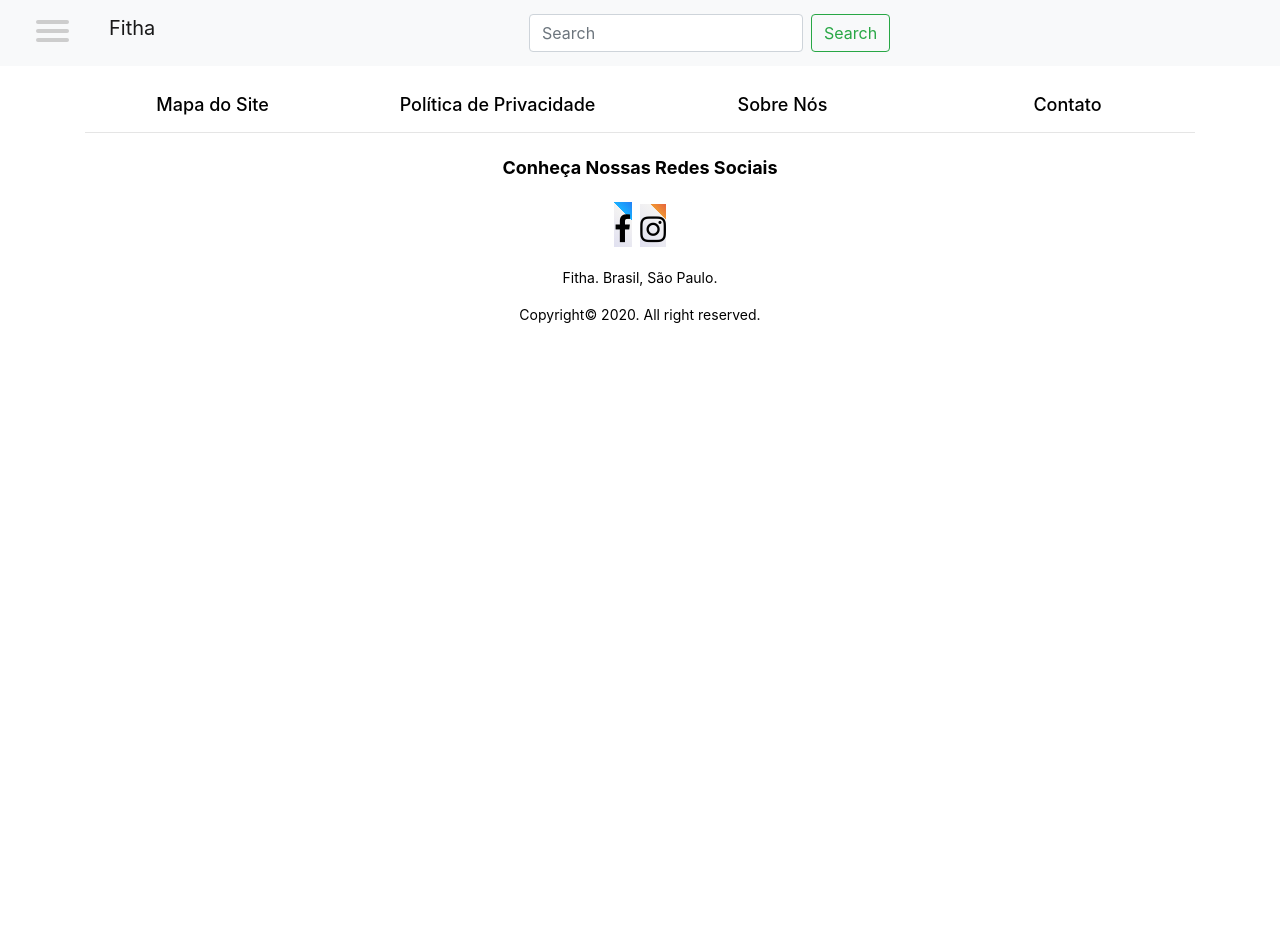
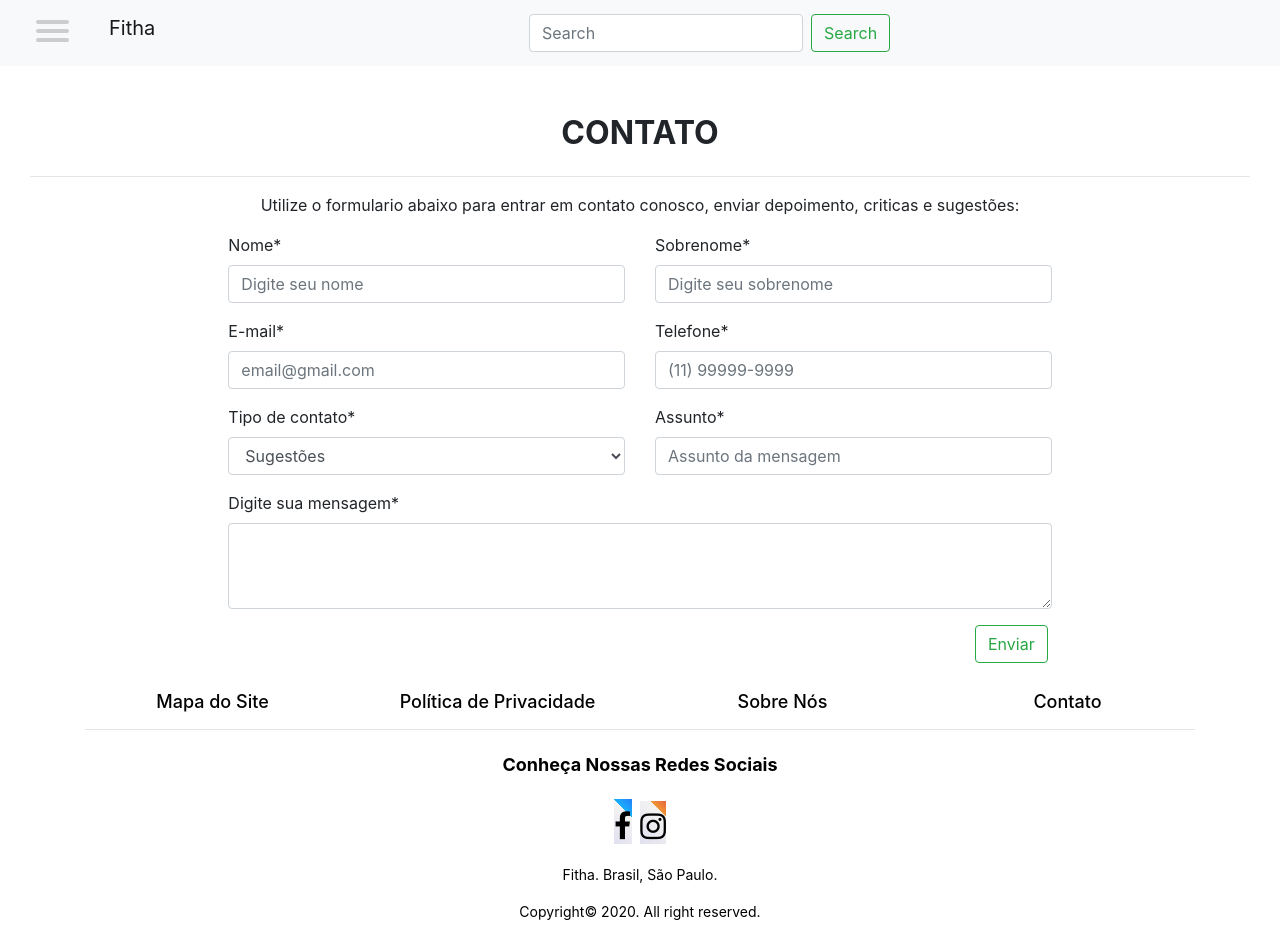
Before and after one commit to GuilhermeCLima/fitha, an Angular app in the folder fithadeploy/fitha-api/Fitha/: page /contato in a window 1280 px wide. Before the commit this address led to /. Before the commit the page ends 800 px from the top, so only its background shows below. Built offline with nearby package versions, Linux system fonts and the light colour scheme.

Commit message:
contato sem validacao dos campos

```diff
--- a/fithadeploy/fitha-api/Fitha/src/app/app-routing.module.ts
+++ b/fithadeploy/fitha-api/Fitha/src/app/app-routing.module.ts
@@ -2,11 +2,13 @@ import { NgModule } from '@angular/core';
 import { Routes, RouterModule } from '@angular/router';
 import { HomeComponent } from './home/home.component';
 import { QuemsomosComponent } from './quemsomos/quemsomos.component';
+import { ContatoComponent } from './contato/contato.component';
 
 const routes: Routes = [
   { path: "", redirectTo: "home", pathMatch: "full" },
   { path: "home", component: HomeComponent },
-  { path: "quemsomos", component: QuemsomosComponent }
+  { path: "quemsomos", component: QuemsomosComponent },
+  { path: "contato", component: ContatoComponent }
 
 
 ];
--- a/fithadeploy/fitha-api/Fitha/src/app/app.module.ts
+++ b/fithadeploy/fitha-api/Fitha/src/app/app.module.ts
@@ -7,6 +7,7 @@ import { HomeComponent } from './home/home.component';
 import { NavbarComponent } from './navbar/navbar.component';
 import { FooterComponent } from './footer/footer.component';
 import { QuemsomosComponent } from './quemsomos/quemsomos.component';
+import { ContatoComponent } from './contato/contato.component';
 
 @NgModule({
   declarations: [
@@ -14,7 +15,8 @@ import { QuemsomosComponent } from './quemsomos/quemsomos.component';
     HomeComponent,
     NavbarComponent,
     FooterComponent,
-    QuemsomosComponent
+    QuemsomosComponent,
+    ContatoComponent
   ],
   imports: [
     BrowserModule,
--- /dev/null
+++ b/fithadeploy/fitha-api/Fitha/src/app/contato/contato.component.html
@@ -0,0 +1,92 @@
+<div class="container-fluid mt-5">
+
+
+    <div class="container-fluid" id="faleConosco">
+        <div class="row">
+            <div class="col-md-12 text-center">
+                <h2>
+                    <strong>CONTATO</strong>
+                </h2>
+            </div>
+
+        </div>
+        <hr>
+        <div class="row" id="linhaContato">
+            <div class="col-md-12 text-center">
+                <p>Utilize o formulario abaixo para entrar em contato conosco, enviar depoimento, criticas e sugestões:
+                </p>
+            </div>
+
+        </div>
+    </div>
+
+    <div id="formContato">
+
+        <div class="row d-flex justify-content-center">
+            <div class="form-group col-md-4">
+                <label for="text">Nome*</label><br>
+                <input type="text" class="form-control" id="nome" placeholder="Digite seu nome">
+            </div>
+            <div class="form-group col-md-4">
+                <label for="text">Sobrenome*</label>
+                <input type="text" class="form-control" id="sobrenome" placeholder="Digite seu sobrenome">
+            </div>
+        </div>
+
+        <div class="form-group">
+            <div class="row d-flex justify-content-center">
+                <div class="col-md-4">
+                    <label for="E-mail">E-mail*</label>
+                    <input type="email" class="form-control" id="email" placeholder="email@gmail.com">
+                </div>
+
+                <div class="col-md-4">
+                    <label for="inputFone" class="control-label">Telefone*</label>
+                    <input type="tel" class="form-control phone-ddd-mask" id="telefone" maxlength="15"
+                        placeholder="(11) 99999-9999" name="contact[telephone]" id="telefone_contato">
+                </div>
+
+            </div>
+        </div>
+
+        <div class="form-group ">
+            <div class="row d-flex justify-content-center">
+                <div class="col-md-4">
+                    <label for="input">Tipo de contato*</label>
+                    <select id="tipoReclamacao" class="form-control">
+                        <option>Sugestões</option>
+                        <option>Elogios</option>
+                        <option>Duvidas</option>
+                        <option>Reclamações</option>
+                    </select>
+
+                </div>
+                <div class="col-md-4">
+                    <label for="input" required>Assunto*</label>
+                    <input type="text" id="assunto" class="form-control" placeholder="Assunto da mensagem">
+
+                </div>
+            </div>
+        </div>
+        <div class="form-group ">
+            <div class="row d-flex justify-content-center">
+                <div class="col-md-8">
+                    <label for="exampleFormControlTextarea1">Digite sua mensagem*</label>
+                    <textarea class="form-control" id="textarea" rows="3"></textarea>
+
+                </div>
+
+            </div>
+        </div>
+
+        <div class="row d-flex align-items-end flex-column">
+            <div class="col-md-3 ">
+                <button type="submit" id="btnEnviarContato" class="btn btn-outline-success">Enviar</button>
+            </div>
+            <div class="col-md-7">
+
+            </div>
+            <div class="col-md-2"></div>
+        </div>
+    </div>
+</div>
--- /dev/null
+++ b/fithadeploy/fitha-api/Fitha/src/app/contato/contato.component.ts
@@ -0,0 +1,15 @@
+import { Component, OnInit } from '@angular/core';
+
+@Component({
+  selector: 'app-contato',
+  templateUrl: './contato.component.html',
+  styleUrls: ['./contato.component.css']
+})
+export class ContatoComponent implements OnInit {
+
+  constructor() { }
+
+  ngOnInit(): void {
+  }
+
+}
```
Also changed, not shown: fithadeploy/fitha-api/Fitha/src/app/contato/contato.component.css (added), 1 other file (tests, documents, lock files or other folders).
